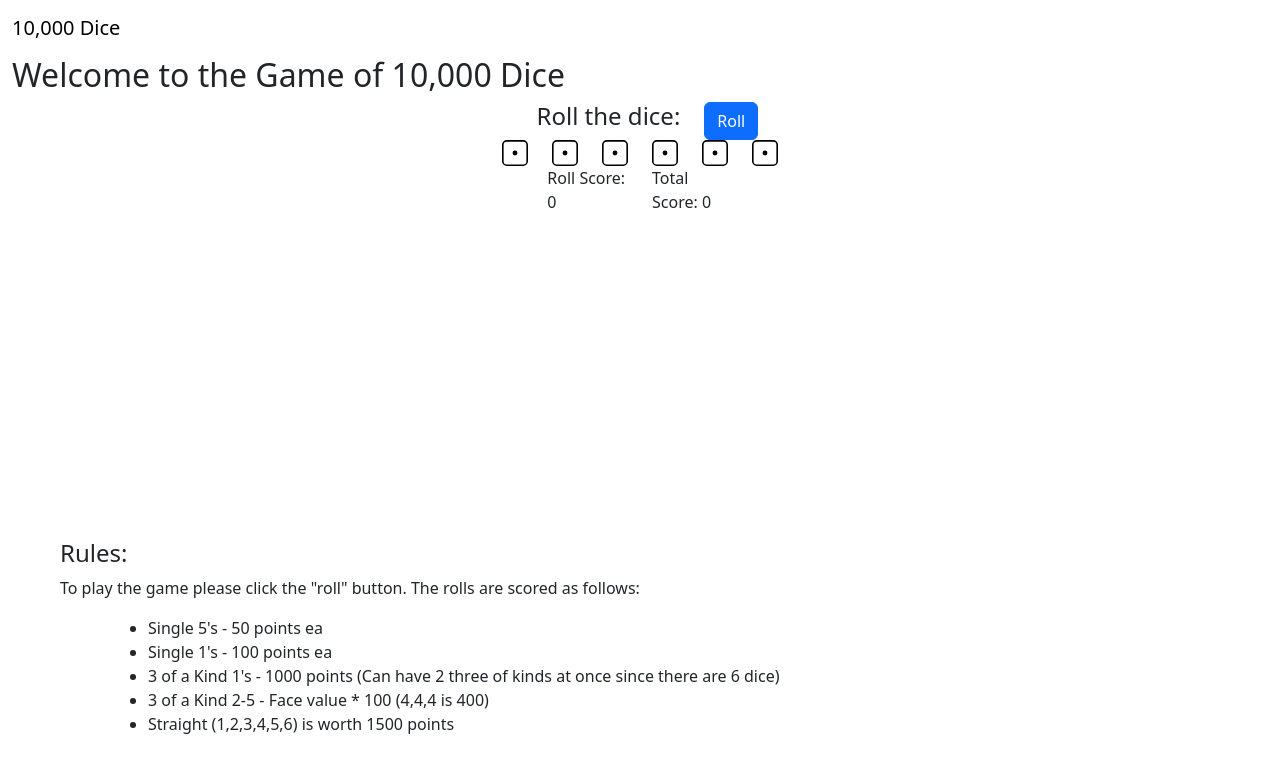
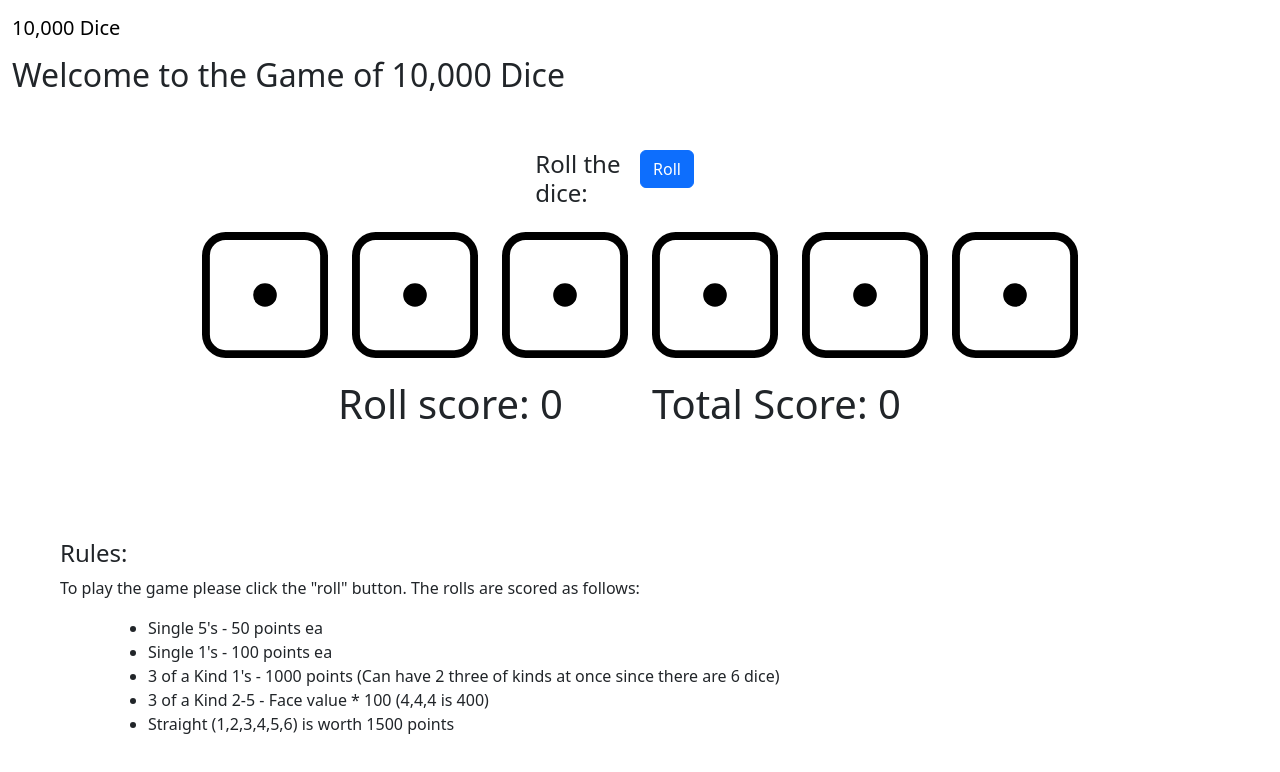
Before and after one commit to jnarwell/10000_dice, a website: page index.html in a window 1280 px wide. Drawn offline with nearby package versions, Linux system fonts and the light colour scheme.

Commit message:
finished css

```diff
--- a/index.html
+++ b/index.html
@@ -21,15 +21,15 @@
             <div class="row">
                 <h2 class="">Welcome to the Game of 10,000 Dice</h2>
             </div>
-            <div class="row justify-content-center">
+            <div class="row justify-content-center mt-5">
+                <div class="row justify-content-center mb-3">
+                    <div class="col-1 p-0"><h4 class="">Roll the dice:</h4></div>
+                    <div class="col-1 p-0"><button id="roll-btn" class="btn btn-primary">roll</button></div>
+                </div>
+                <div class="row justify-content-center mb-3"><img id="dice1" class="dice"></img><img id="dice2" class="dice"></img><img id="dice3" class="dice"></img><img id="dice4" class="dice"></img><img id="dice5" class="dice"></img><img id="dice6" class="dice"></img></div>
                 <div class="row justify-content-center">
-                    <div class="col-2"><h4 class="text-end">Roll the dice:</h4></div>
-                    <div class="col-1"><button id="roll-btn" class="btn btn-primary m3">roll</button></div>
-                </div>
-                <div class="row justify-content-center"><img id="dice1" class="dice"></img><img id="dice2" class="dice"></img><img id="dice3" class="dice"></img><img id="dice4" class="dice"></img><img id="dice5" class="dice"></img><img id="dice6" class="dice"></img></div>
-                <div class="row justify-content-center">
-                    <div class="col-1">Roll Score: <span id="score"></span></div>
-                    <div class="col-1">Total Score: <span id="total-score"></span></div>
+                    <div class="col-3 score"><span id="rollScore">Roll Score:</span> <span id="score"></span></div>
+                    <div class="col-3 score">Total Score: <span id="total-score"></span></div>
                 </div>
             </div>
             <div class="row fixed-bottom m-5">
--- a/static/css/style.css
+++ b/static/css/style.css
@@ -14,5 +14,8 @@
     padding-left: 100px;
 }
 .dice{
-    width: 50px;
+    width: 150px;
 }
+.score{
+    font-size: 40px;
+}
--- a/static/js/index.js
+++ b/static/js/index.js
@@ -15,6 +15,7 @@ function loadPage(){
 function reset(){
     totalScore = 0;
     document.getElementById('score').innerHTML = 0;
+    document.getElementById('rollScore').innerHTML = 'Roll score: ';
     document.getElementById('total-score').innerHTML = totalScore;
 
     document.getElementById('roll-btn').innerHTML = 'Roll';
@@ -82,6 +83,8 @@ function getScore(diceRoll){
         document.getElementById('roll-btn').innerHTML = 'Reset';
         const rollButton = document.getElementById('roll-btn');
         rollButton.addEventListener('click', reset)
+        document.getElementById('rollScore').innerHTML = 'You won!';
+        document.getElementById('score').innerHTML = '';
     }
 }
 function getKeyByValue(object, value) {
```
